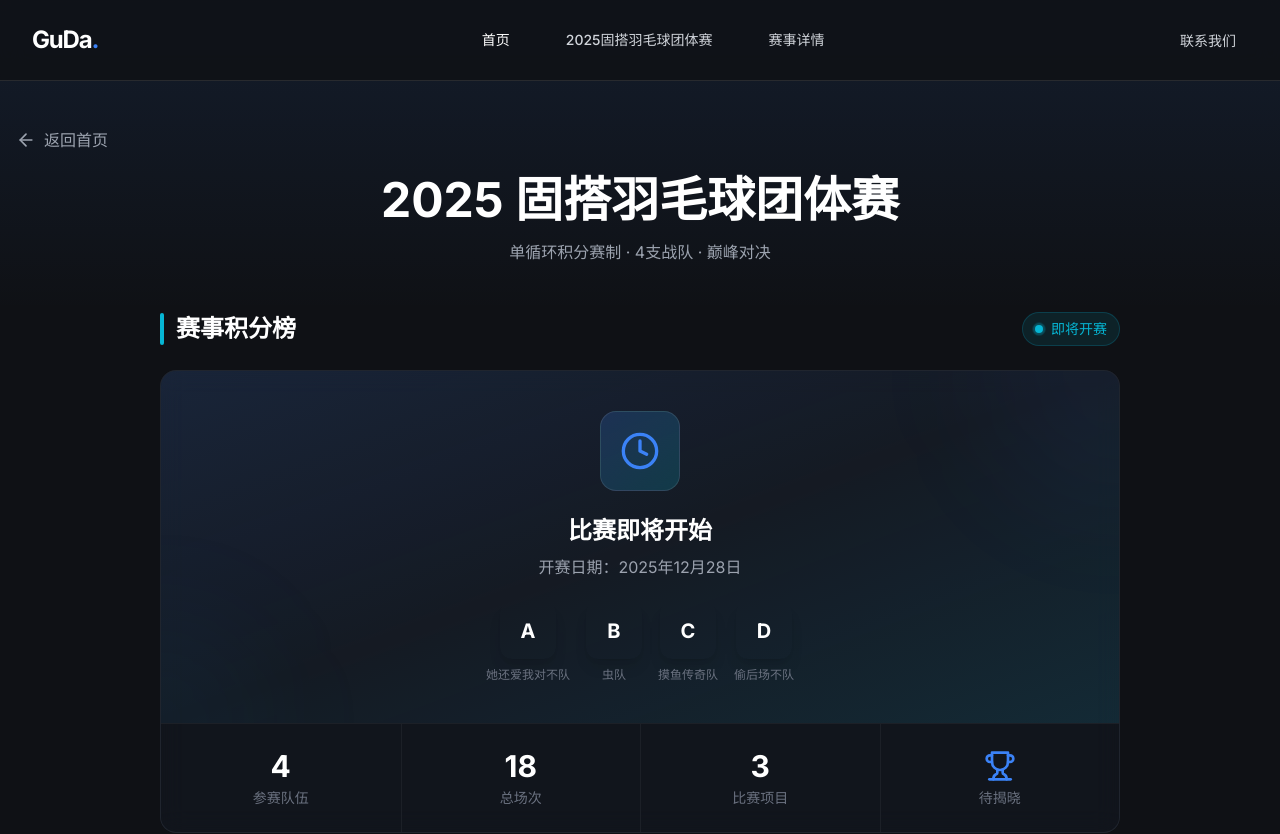
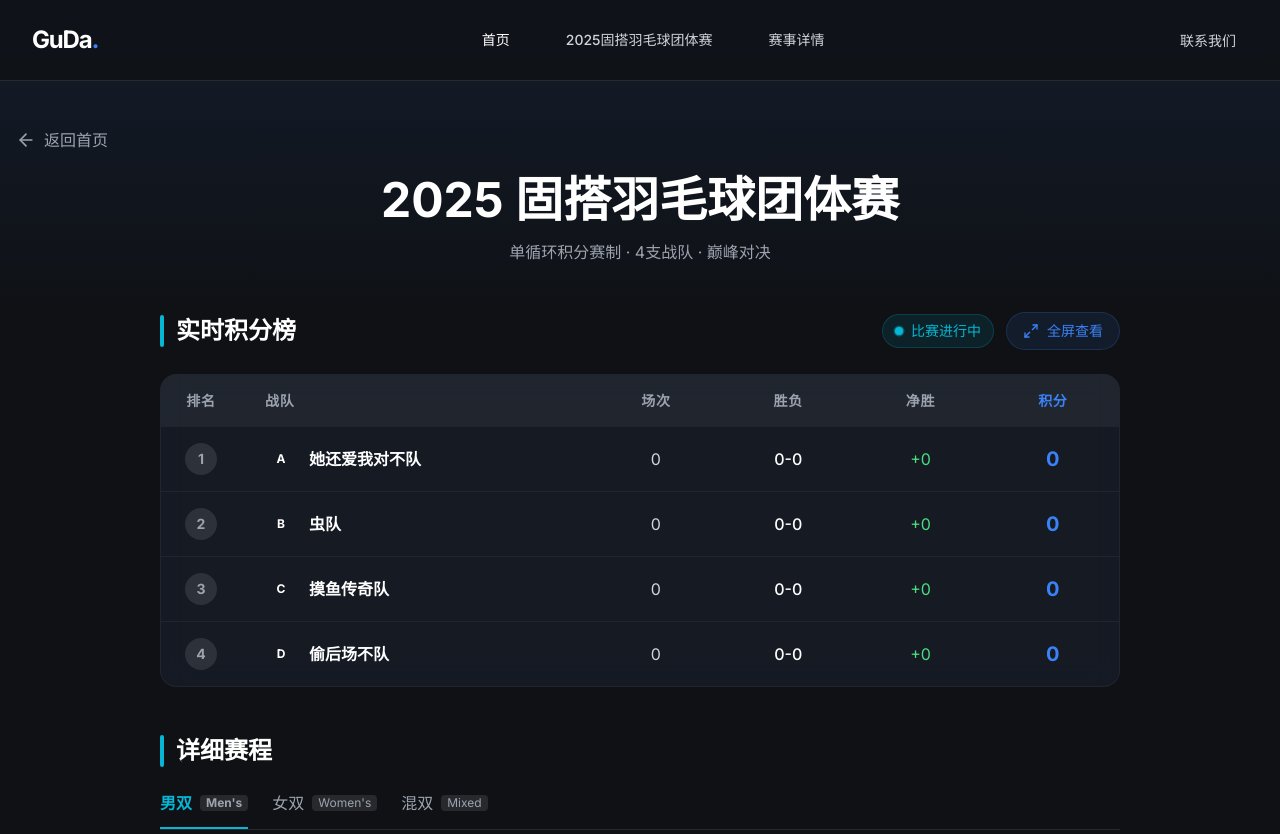
Before and after one commit to ALCoding/GuDaWeb, a Next.js app in the folder Web/: page /tournament in a window 1280 px wide. Shown: the top 834 px of the page. Built offline with nearby package versions, Linux system fonts and the light colour scheme.

Commit message:
GuDa v1.2.5 比赛开始

```diff
--- a/Web/src/data/standings.ts
+++ b/Web/src/data/standings.ts
@@ -1,7 +1,7 @@
 import { StandingEntry } from '@/types';
 
 // 比赛状态：'upcoming' | 'ongoing' | 'finished'
-export const tournamentStatus: 'upcoming' | 'ongoing' | 'finished' = 'upcoming';
+export const tournamentStatus: 'upcoming' | 'ongoing' | 'finished' = 'ongoing';
 
 // 比赛开始日期
 export const tournamentStartDate = '2025-12-28';
```
